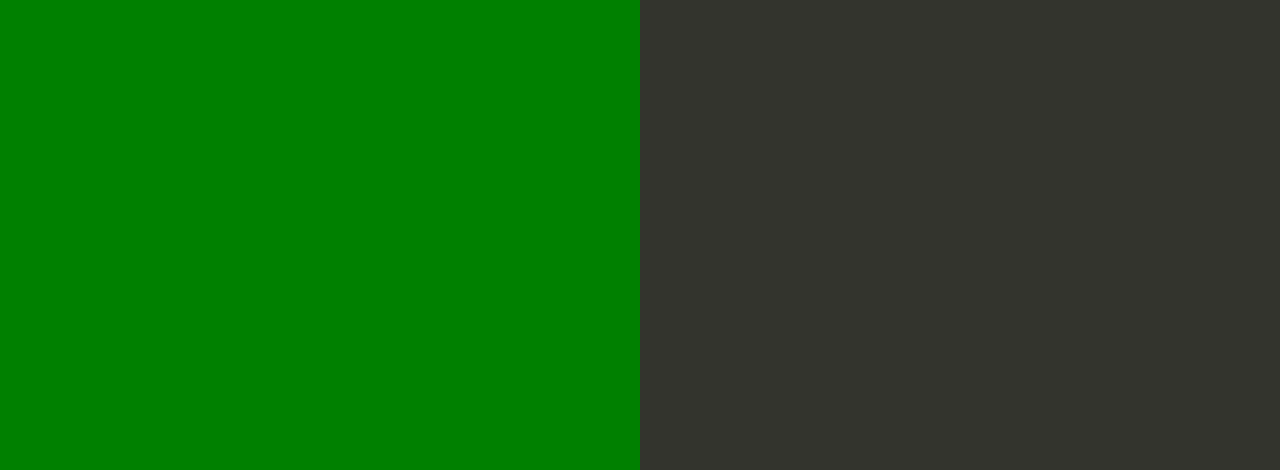
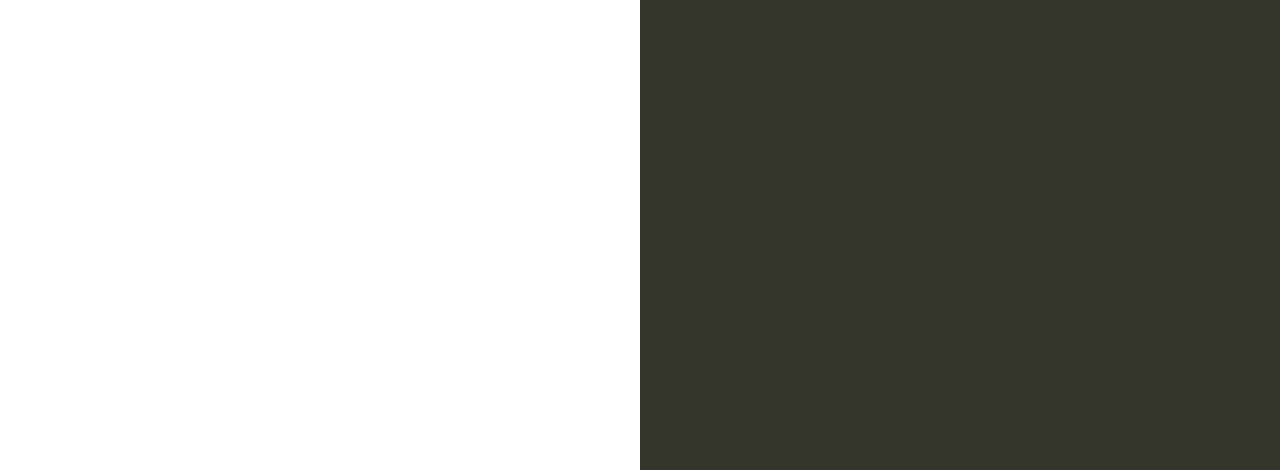
Before and after one commit to Pranayb26/awsci-di-pipeline2, a website: page index.html in a window 1280 px wide. Shown: the part 330-800 px from the top of the page. Drawn offline with Linux system fonts and the light colour scheme.

Commit message:
Update index.html

```diff
--- a/index.html
+++ b/index.html
@@ -35,7 +35,7 @@
 
         text-align: right;
         padding-top: 11em;
-        background-color: Green;
+        background-color: Blues;
 
       }
       .textColumn p {
```
